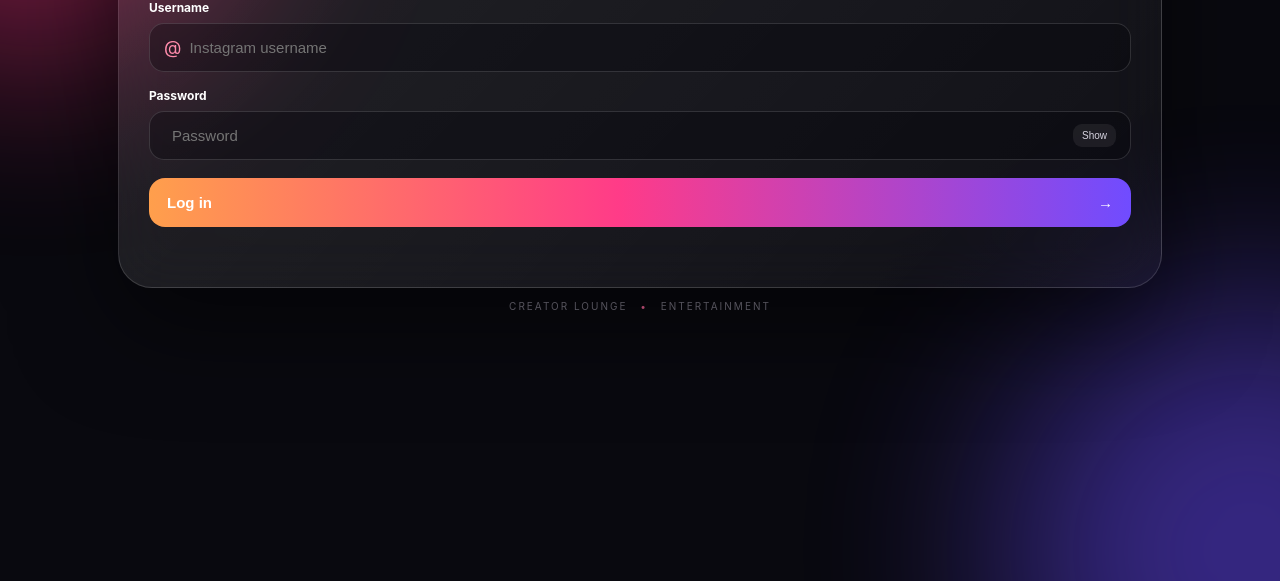
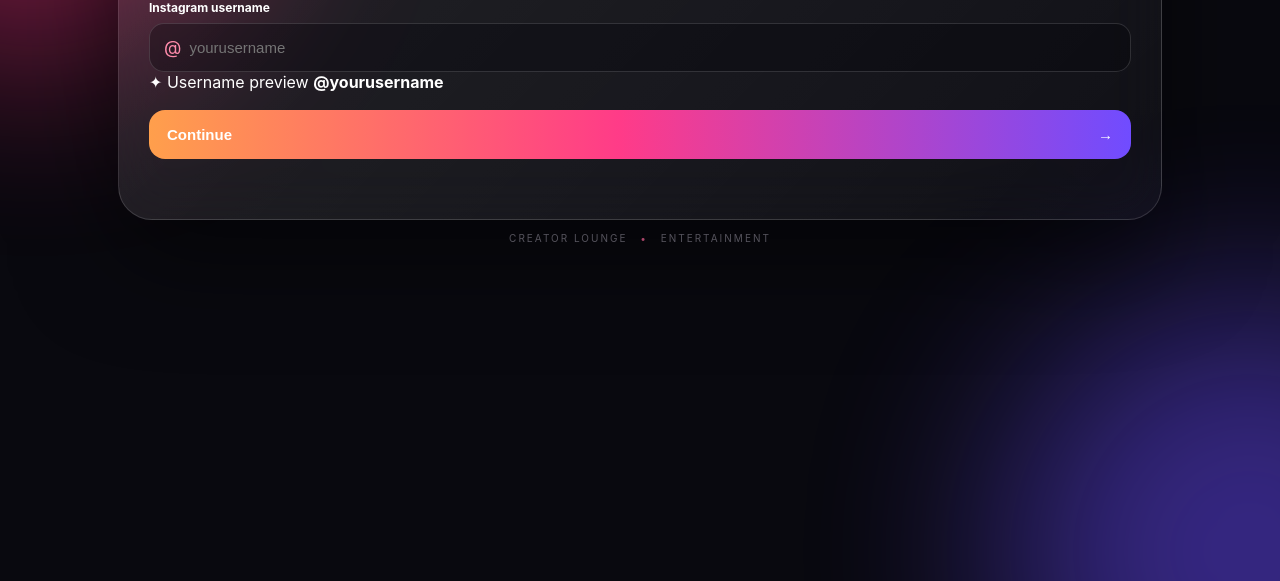
Before and after one commit to dhanush893/Dhanush-Login, a website: page index.html in a window 1280 px wide. Shown: the part 219-800 px from the top of the page. Drawn offline with Linux system fonts and the light colour scheme.

Commit message:
Simplify first page to username-only entertainment login

```diff
--- a/index.html
+++ b/index.html
@@ -14,20 +14,22 @@
     <div class="brand">
       <div class="logo">◎</div>
       <h1>Creator Lounge</h1>
-      <p>Log in to continue</p>
+      <p>Enter your Instagram username to continue</p>
     </div>
+
     <form id="checkForm">
-      <label for="username">Username</label>
+      <label for="username">Instagram username</label>
       <div class="field">
         <span>@</span>
-        <input id="username" placeholder="Instagram username" autocomplete="username" maxlength="30" required>
+        <input id="username" placeholder="yourusername" autocomplete="username" maxlength="30" required>
       </div>
-      <label for="password">Password</label>
-      <div class="field">
-        <input id="password" type="password" placeholder="Password" autocomplete="off">
-        <button type="button" class="eye" id="toggle">Show</button>
+
+      <div class="info-row">
+        <span>✦ Username preview</span>
+        <b id="preview">@yourusername</b>
       </div>
-      <button class="submit" type="submit">Log in <b>→</b></button>
+
+      <button class="submit" type="submit">Continue <b>→</b></button>
     </form>
     <p id="message" aria-live="polite"></p>
   </section>
@@ -40,7 +42,7 @@
     </div>
     <div class="profile">
       <div class="avatar">✦</div>
-      <div><b id="handle">@creator</b><small>Enjoy your session</small></div>
+      <div><b id="handle">@creator</b><small>Ready for some fun</small></div>
       <i>✓</i>
     </div>
     <div class="fun-grid">
@@ -49,7 +51,7 @@
       <button type="button" id="challenge">🎯 Challenge</button>
     </div>
     <div id="funResult" class="fun-result" aria-live="polite">Choose something above.</div>
-    <button type="button" class="logout" id="logout">Log out</button>
+    <button type="button" class="logout" id="logout">Back</button>
   </section>
   <footer>CREATOR LOUNGE <span>•</span> ENTERTAINMENT</footer>
 </main>
```
